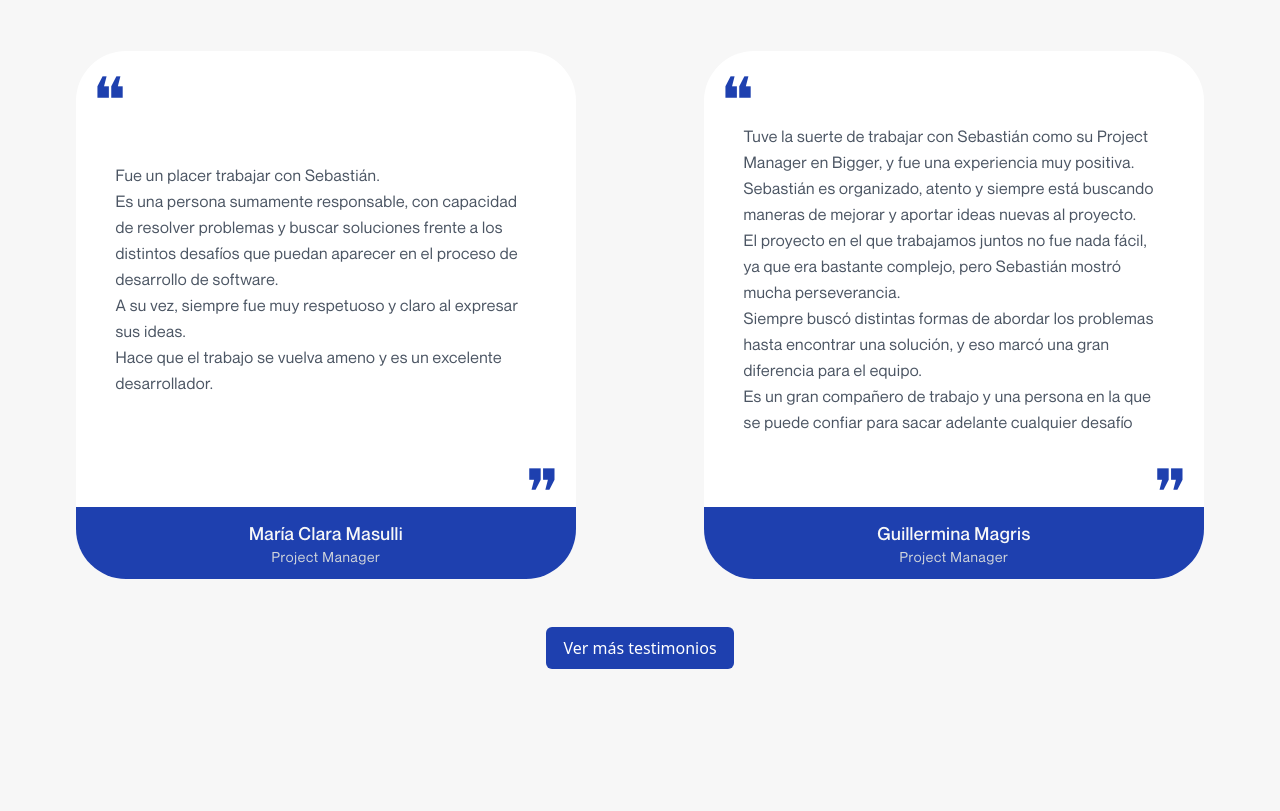
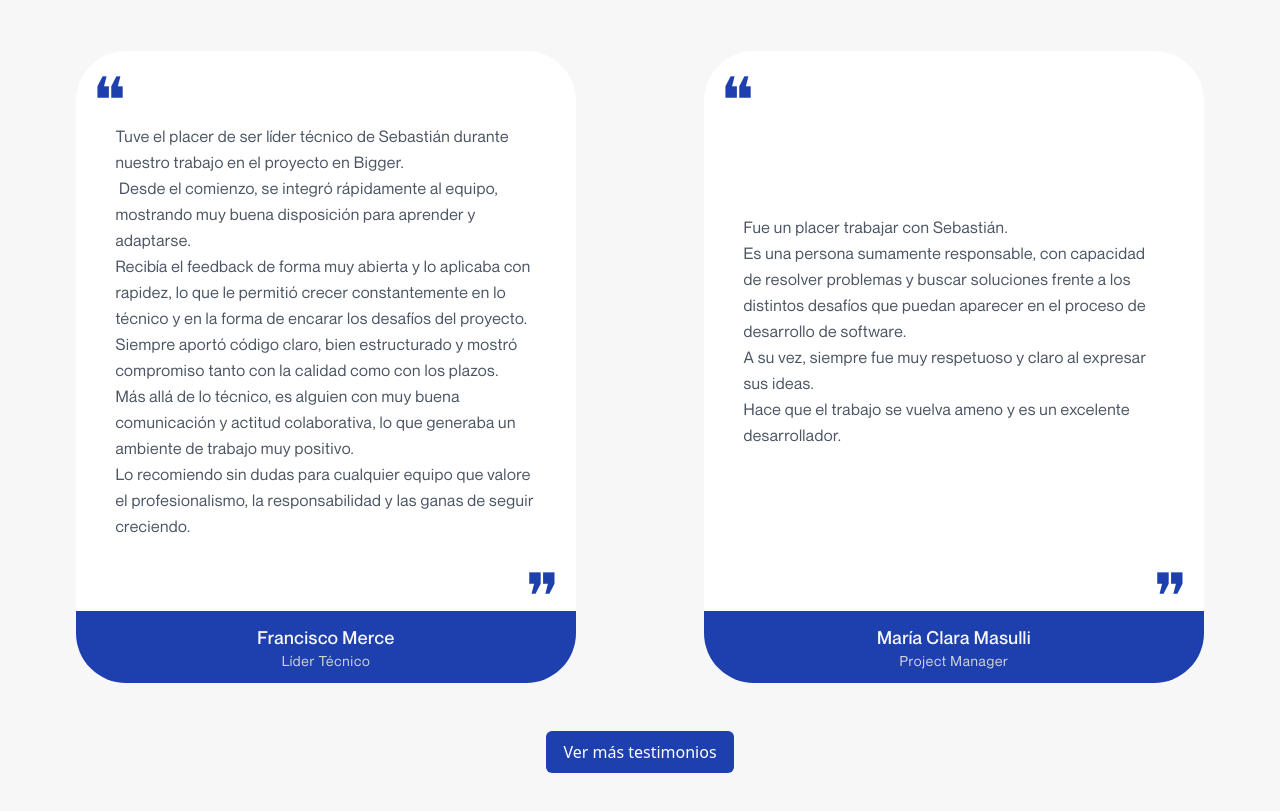
Before and after one commit to hernandosebastian/portfolio, a React (Vite) app: page / in a window 1280 px wide. Shown: the part 1872-2683 px from the top of the page. Built offline with nearby package versions, Linux system fonts and the light colour scheme.

Commit message:
chore: add testimonials

```diff
--- a/src/data/testimonials.data.ts
+++ b/src/data/testimonials.data.ts
@@ -1,6 +1,12 @@
 import { Testimonial } from "@/interfaces/testimonials.interface";
 
 export const testimonialsData: Testimonial[] = [
+  {
+    name: "Francisco Merce",
+    content:
+      "Tuve el placer de ser líder técnico de Sebastián durante nuestro trabajo en el proyecto en Bigger.\n Desde el comienzo, se integró rápidamente al equipo, mostrando muy buena disposición para aprender y adaptarse.\nRecibía el feedback de forma muy abierta y lo aplicaba con rapidez, lo que le permitió crecer constantemente en lo técnico y en la forma de encarar los desafíos del proyecto.\nSiempre aportó código claro, bien estructurado y mostró compromiso tanto con la calidad como con los plazos.\nMás allá de lo técnico, es alguien con muy buena comunicación y actitud colaborativa, lo que generaba un ambiente de trabajo muy positivo.\nLo recomiendo sin dudas para cualquier equipo que valore el profesionalismo, la responsabilidad y las ganas de seguir creciendo.",
+    role: "Líder Técnico",
+  },
   {
     name: "María Clara Masulli",
     content:
```
